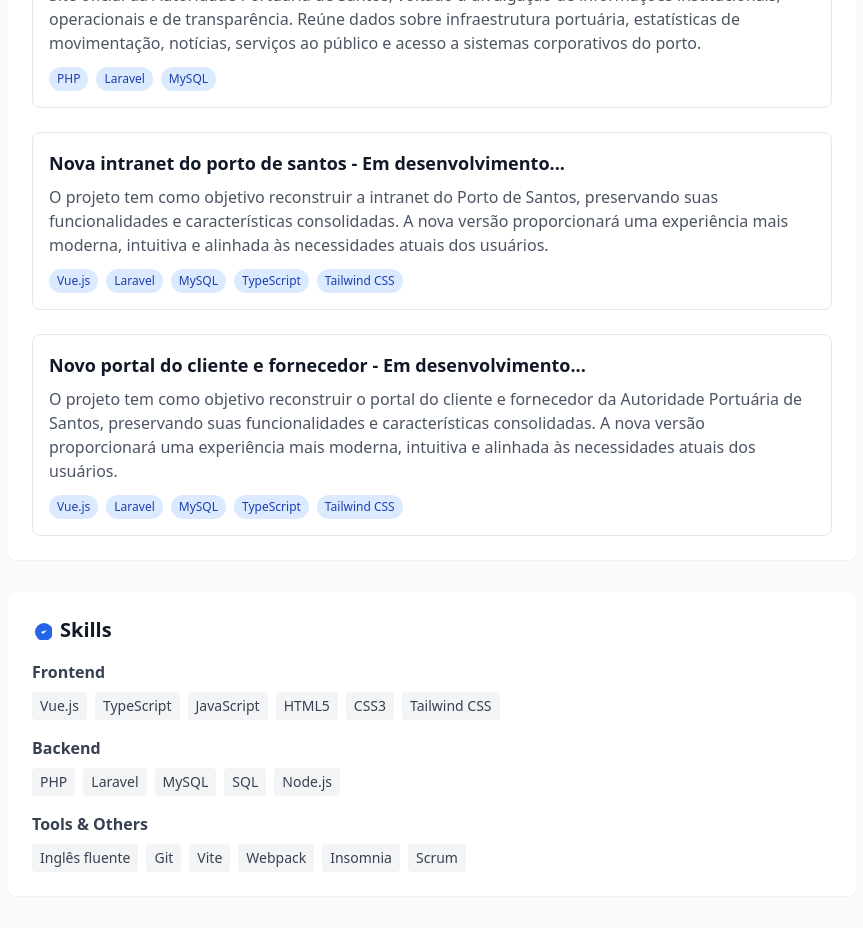
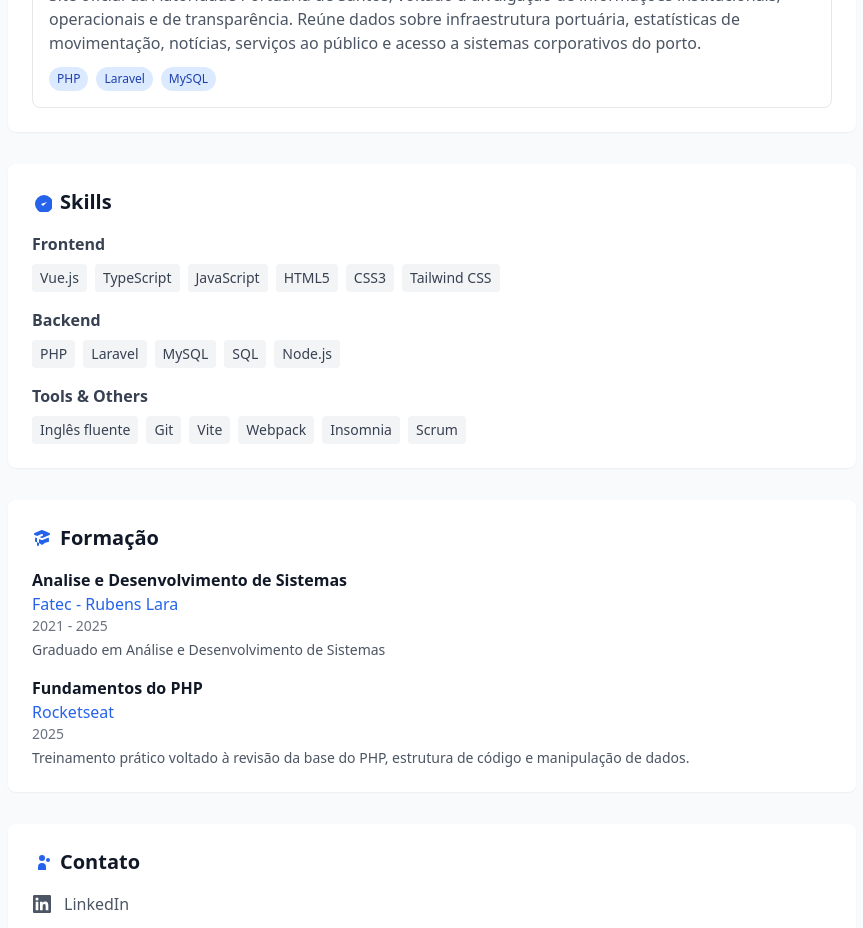
Before and after one commit to AraujoSam/SPA-resume, a Vue app: page / in a window 1280 px wide. Shown: the part 1760-2688 px from the top of the page, without its empty margins (208-1071 px from the left). Built offline with nearby package versions, Linux system fonts and the light colour scheme.

Commit message:
Feat: Omiti os projetos Integra e Nova Intranet da lista de participações

```diff
--- a/src/App.vue
+++ b/src/App.vue
@@ -346,20 +346,20 @@ const projects = [
     technologies: ["PHP", "Laravel", "MySQL"],
     demo: "https://www.portodesantos.com.br/"
   },
-  {
-    id: 3,
-    name: "Nova intranet do porto de santos -  Em desenvolvimento...",
-    description: "O projeto tem como objetivo reconstruir a intranet do Porto de Santos, preservando suas funcionalidades e características consolidadas. A nova versão proporcionará uma experiência mais moderna, intuitiva e alinhada às necessidades atuais dos usuários.",
-    technologies: ["Vue.js", "Laravel","MySQL","TypeScript", "Tailwind CSS"],
-    //demo: "#"
-  },
-  {
-    id: 4,
-    name: "Novo portal do cliente e fornecedor - Em desenvolvimento...",
-    description: "O projeto tem como objetivo reconstruir o portal do cliente e fornecedor da Autoridade Portuária de Santos, preservando suas funcionalidades e características consolidadas. A nova versão proporcionará uma experiência mais moderna, intuitiva e alinhada às necessidades atuais dos usuários.",
-    technologies: ["Vue.js", "Laravel","MySQL","TypeScript", "Tailwind CSS"],
-   // demo: "#"
-  }
+  // {
+  //   id: 3,
+  //   name: "Nova intranet do porto de santos -  Em desenvolvimento...",
+  //   description: "O projeto tem como objetivo reconstruir a intranet do Porto de Santos, preservando suas funcionalidades e características consolidadas. A nova versão proporcionará uma experiência mais moderna, intuitiva e alinhada às necessidades atuais dos usuários.",
+  //   technologies: ["Vue.js", "Laravel","MySQL","TypeScript", "Tailwind CSS"],
+  //   //demo: "#"
+  // },
+  // {
+  //   id: 4,
+  //   name: "Novo portal do cliente e fornecedor - Em desenvolvimento...",
+  //   description: "O projeto tem como objetivo reconstruir o portal do cliente e fornecedor da Autoridade Portuária de Santos, preservando suas funcionalidades e características consolidadas. A nova versão proporcionará uma experiência mais moderna, intuitiva e alinhada às necessidades atuais dos usuários.",
+  //   technologies: ["Vue.js", "Laravel","MySQL","TypeScript", "Tailwind CSS"],
+  //  // demo: "#"
+  // }
 ]
 
 const skills = [
```
